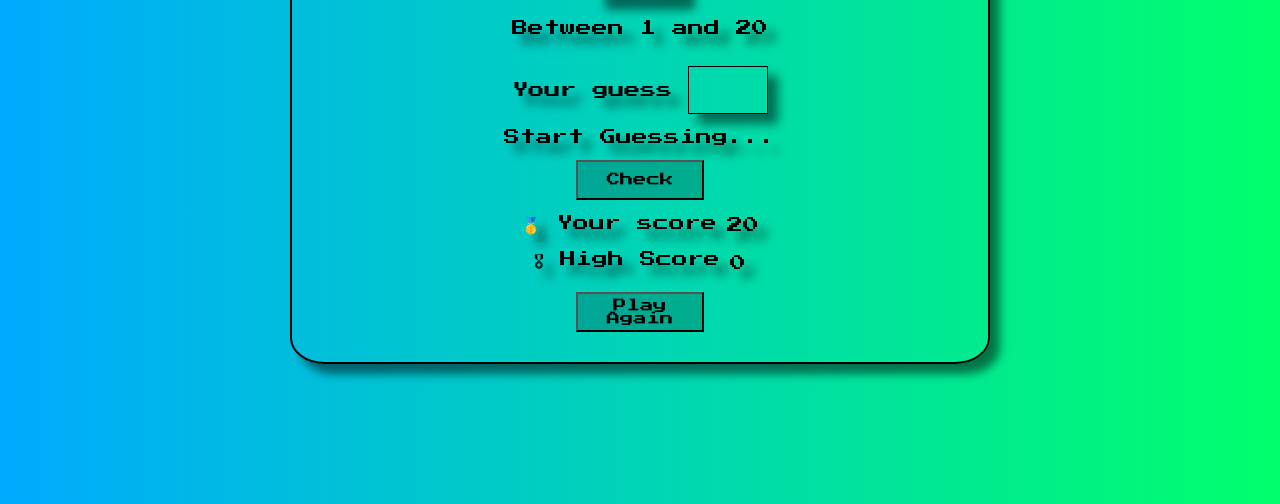
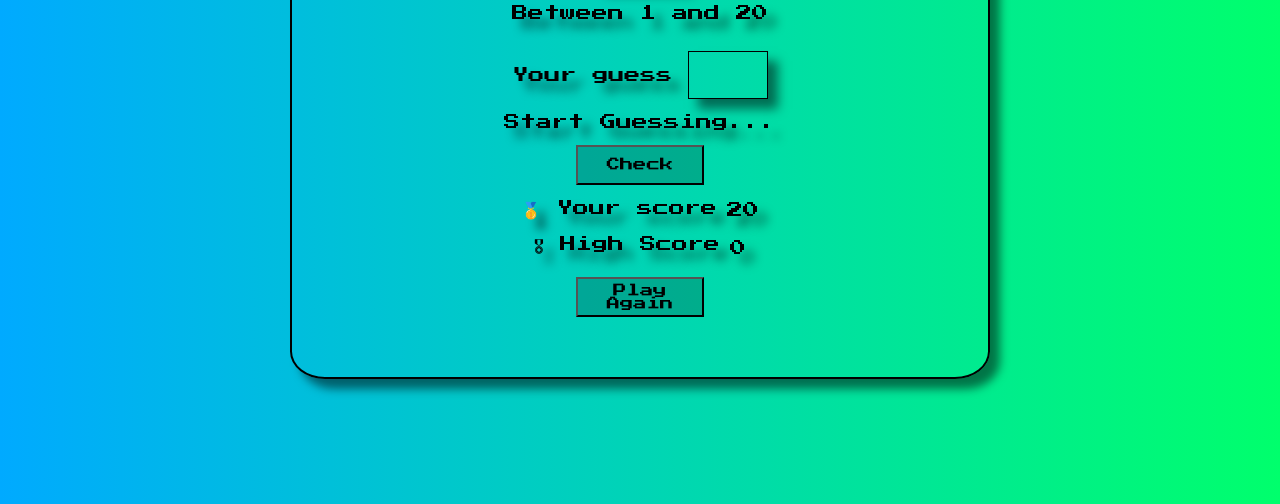
Before and after one commit to kishoresukumaran/Guess_Number_Game, a plain HTML site: page index.html in a window 1280 px wide. Shown: the part 296-800 px from the top of the page. Drawn offline with Linux system fonts and the light colour scheme.

Commit message:
Final Game.

```diff
--- a/styles.css
+++ b/styles.css
@@ -30,7 +30,7 @@ input.guess:focus {
 
 .child {
   width: 700px;
-  height: 520px;
+  height: 550px;
   padding: 15px;
   border: 2px solid black;
   border-radius: 5%;
```
